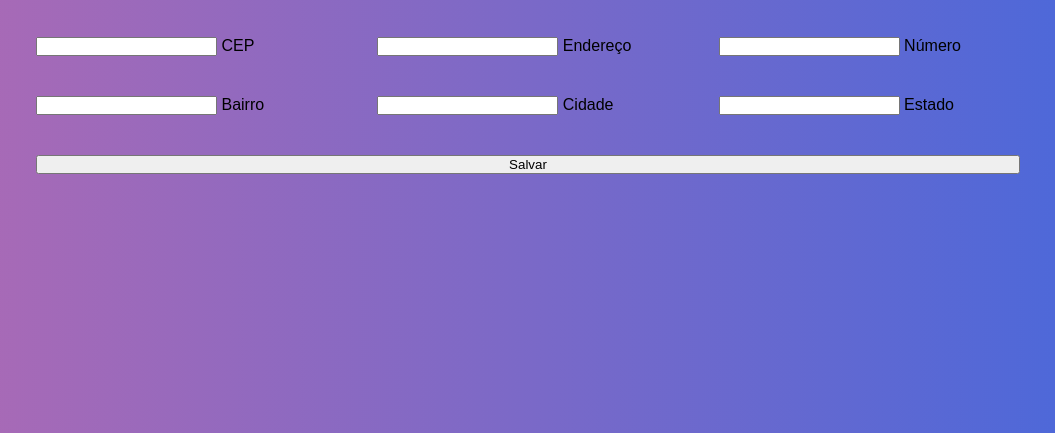
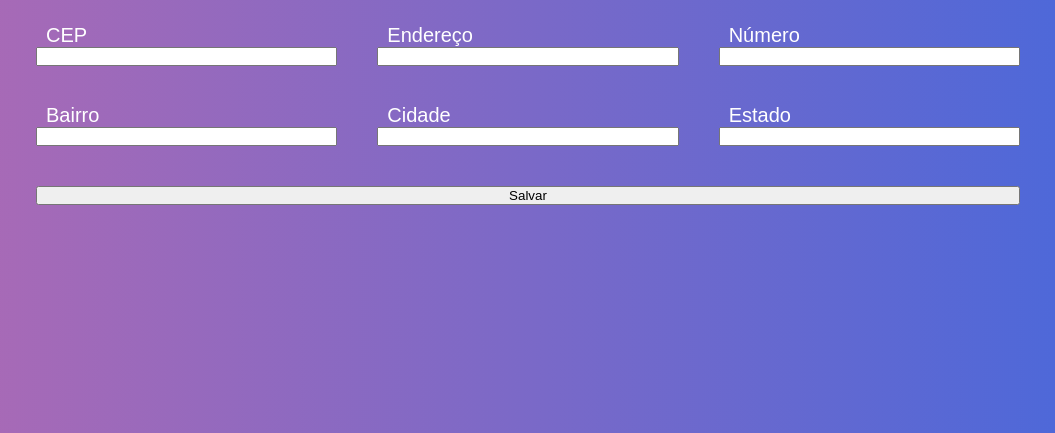
Before and after one commit to darbismedina/PortafolioCss, a plain HTML site: page Html/Apis.html in a window 1280 px wide. Shown: the part 367-800 px from the top of the page, without its empty margins (112-1167 px from the left). Drawn offline with Linux system fonts and the light colour scheme.

Commit message:
estiliçando inputbox e label da Apis

```diff
--- a/css/Apis.css
+++ b/css/Apis.css
@@ -44,3 +44,22 @@ body {
     grid-template-columns: repeat(auto-fit, minmax(200px, 1fr));
     gap: 40px;
 }
+
+.inputbox {
+    position: relative;
+    display: flex;
+    flex-direction: column-reverse;
+    height: 40px;
+}
+
+
+
+.inputbox label {
+    position: relative;
+    top:0;
+    left: 10px;
+    font-size: 20px;
+    color: #fff;
+    transition: .5s;
+    cursor: text;
+}
```
